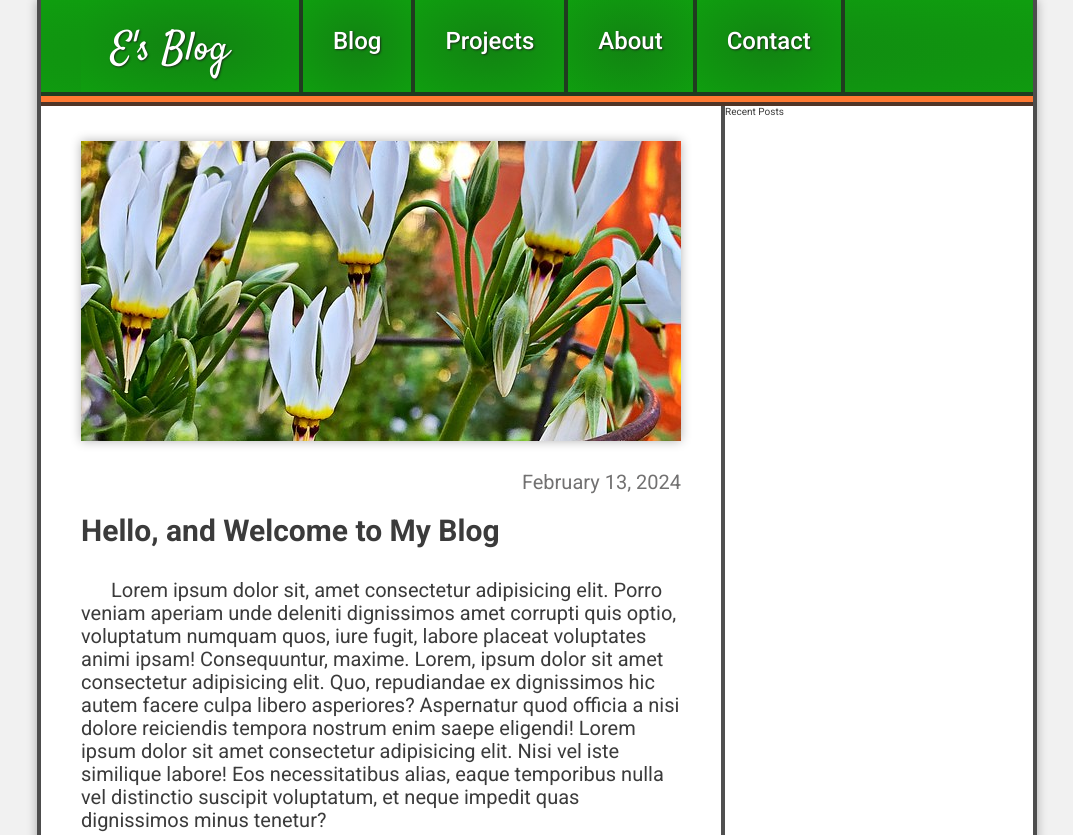
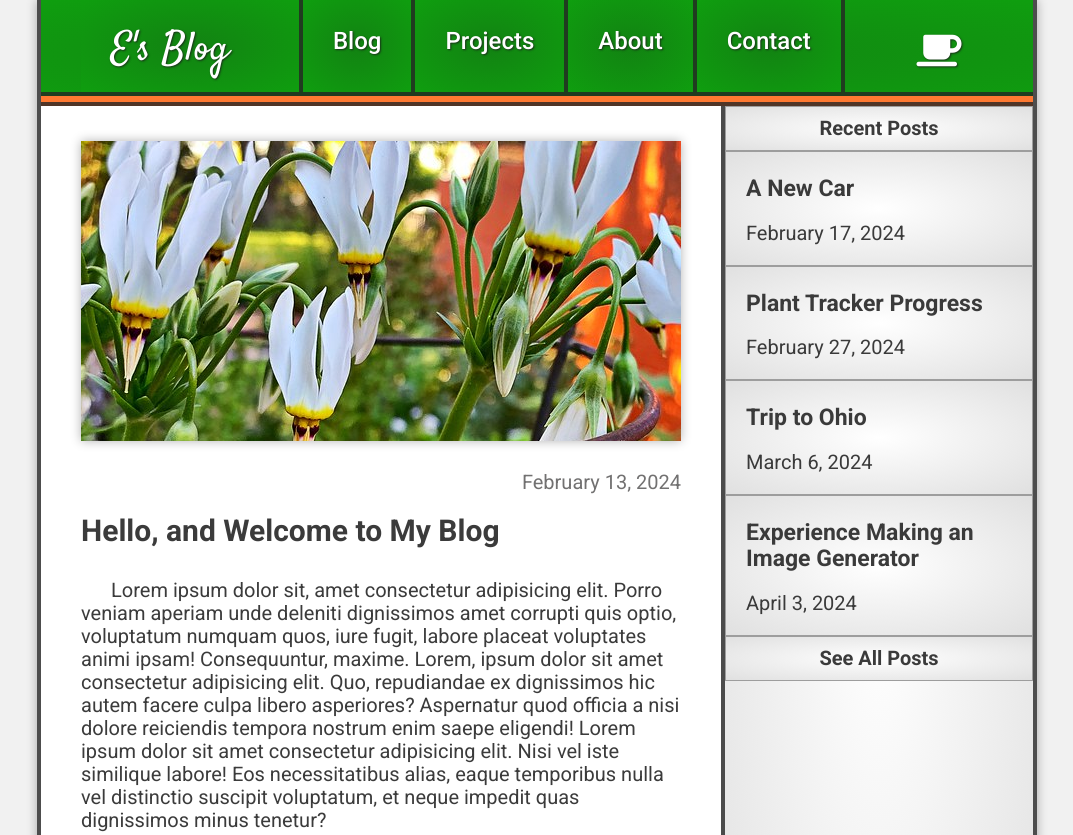
Before and after one commit to ecarnovsky/blog, a plain HTML site: page index.html in a window 1280 px wide. Shown: the top 835 px of the page, without its empty margins (103-1176 px from the left). Drawn offline with Linux system fonts and the light colour scheme.

Commit message:
Did the sidebar

```diff
--- a/css/style.scss
+++ b/css/style.scss
@@ -4,6 +4,7 @@ $defaultTextColor: rgba(38, 38, 38, 0.9);
 $defaultBorder: 4px rgba(37, 37, 37, 0.8) solid;
 $defaultNavColor: radial-gradient(rgb(18, 130, 18),rgb(15, 158, 15));
 $defaultBoxShadow: 0px 0px 10px rgba(0, 0, 0, .3);
+$defaultSideBarColor: radial-gradient(white,rgb(224, 224, 224));
 
 /////////////////////////
 
@@ -24,6 +25,7 @@ html {
 }
 
 body {
+    font-size: 2rem;
     max-width: 1000px;
     margin: auto;
     border-right: $defaultBorder;
@@ -51,7 +53,7 @@ header {
             display: flex;
             margin: 0;
         }
-        a, .logo {
+        a, .logo, i {
             border-right: $defaultBorder;
             padding: 18px 30px;
             padding-top: 28px;
@@ -59,8 +61,13 @@ header {
             color: white;
             font-weight: 500;
             text-shadow: 1px 1px 2px rgba(29, 29, 29,.8);
-
-
+        }
+        i {
+            border-right: none;
+            background: transparent;
+        }
+        li:last-child {
+            margin: auto;
         }
         .logo{
             font-size: 4rem;
@@ -83,7 +90,9 @@ main {
 
 }
 
-.articles-div {
+/////// ARTICLES SECTION //////////
+
+.articles-section {
     flex: 2;
 
 
@@ -109,20 +118,44 @@ main {
         margin-bottom: 30px;
     }
     p {
-        font-size: 2rem;
         text-indent: 30px
     }
     time {
         text-align: end;
         display: block;
-        font-size: 2rem;
         color:#727171;
     }
 }
 
-.recent-posts-sidebar-div {
+ ///////// SIDEBAR SECTION ////////////
+
+.recent-posts-sidebar-section {
     flex: 1;
     border-left: $defaultBorder;
+    background: $defaultSideBarColor;
+
+    > * {
+        border: rgb(157, 157, 157) 1px solid;
+        display: block;
+        padding: 5px 20px;
+        background: $defaultSideBarColor;
+    }
+    section {
+        padding-bottom: 15px;
+    }
+    a:hover {
+        background: radial-gradient(white,rgb(245, 245, 245));;
+    }
+    h2 {
+        font-size: 2.3rem;
+    }
+    span {
+        padding-top: 5px;
+        padding-bottom: 5px;
+        font-weight: 600;
+        display: block;
+        text-align: center;
+    }
 }
 
  /// FOOTER ///
--- a/index.html
+++ b/index.html
@@ -35,6 +35,7 @@
 					<a href="#"><li>Projects</li></a>
 					<a href="#"><li>About</li></a>
 					<a href="#"><li>Contact</li></a>
+					<li><i class="fa-solid fa-mug-saucer fa-xl" style="color: #ffffff;"></i></li>
 				</ul>
 			</nav>
 
@@ -45,7 +46,7 @@
 
 		<main>
 
-			<div class="articles-div">
+			<section class="articles-section">
 				<article>
 
 					<div class="img-container">
@@ -60,11 +61,40 @@
 					<p>Lorem ipsum dolor sit amet, consectetur adipisicing elit. Obcaecati suscipit fugit facilis debitis modi quibusdam tenetur illo earum a! Deserunt placeat incidunt distinctio molestias ipsam, nihil porro asperiores possimus dolor! Lorem ipsum dolor sit amet, consectetur adipisicing elit. Molestiae unde adipisci sint. Totam eius, ipsum labore hic laborum sint autem quas doloribus magni id cupiditate veniam porro dolore minima natus. Lorem ipsum, dolor sit amet consectetur adipisicing elit. Facilis sed cum, cupiditate ex, sunt libero sint quibusdam magni dicta illum omnis quam! Eius sed nam, alias provident blanditiis dolor sequi.</p>
 
 				</article>
-			</div>
+			</section>
 
-			<div class="recent-posts-sidebar-div">
-				<span>Recent Posts</span>
-			</div>
+			<section class="recent-posts-sidebar-section">
+				<div>
+					<span>Recent Posts</span>
+				</div>
+				<a href="#">
+					<section>
+						<h2>A New Car</h2>
+						<time>February 17, 2024</time>
+					</section>
+				</a>
+				<a href="#">
+					<section>
+						<h2>Plant Tracker Progress</h2>
+						<time>February 27, 2024</time>
+					</section>
+				</a>
+				<a href="#">
+					<section>
+						<h2>Trip to Ohio</h2>
+						<time>March 6, 2024</time>
+					</section>
+				</a>
+				<a href="#">
+					<section>
+						<h2>Experience Making an Image Generator</h2>
+						<time>April 3, 2024</time>
+					</section>
+				</a>
+				<a href="#">
+					<span>See All Posts</span>
+				</a>
+			</section>
 
 		</main>
 
```
Also changed, not shown: css/style.css, 1 other file.
